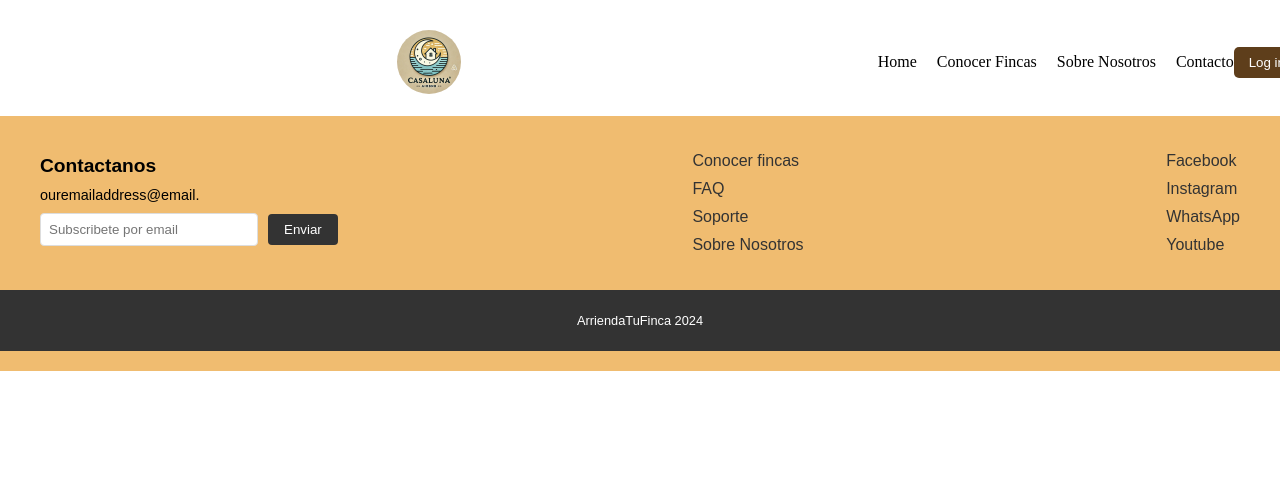
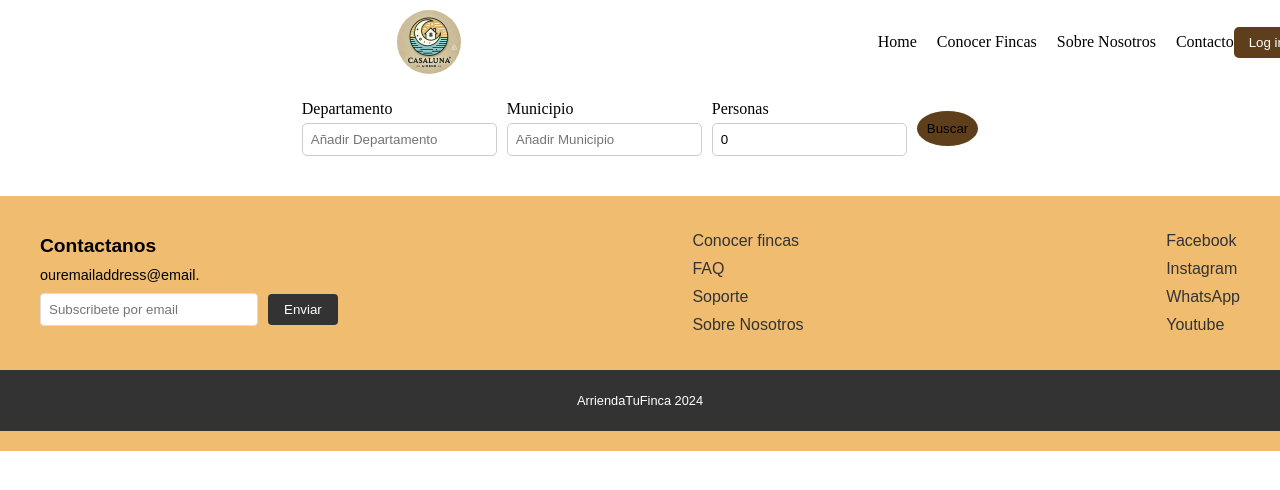
Before and after one commit to Juando26030/airBnbFrontend, an Angular app in the folder airBnbAngular/: page /explorar in a window 1280 px wide. Shown: the top 490 px of the page. Built offline with nearby package versions, Linux system fonts and the light colour scheme; grey boxes are pictures that could not be loaded.

Commit message:
componente sesion y buscar propiedades funcionando

```diff
--- a/airBnbAngular/src/app/components/dashboard-explorar/dashboard-explorar.component.css
+++ b/airBnbAngular/src/app/components/dashboard-explorar/dashboard-explorar.component.css
@@ -0,0 +1,4 @@
+:host {
+  display: block;
+  padding-top: 80px; /* Asegúrate de que este valor cubra la altura de tu menú */
+}
--- a/airBnbAngular/src/app/components/dashboard-explorar/dashboard-explorar.component.html
+++ b/airBnbAngular/src/app/components/dashboard-explorar/dashboard-explorar.component.html
@@ -1,3 +1,3 @@
-<app-filtros-busqueda (searchProperties)="propiedadComponent.onSearchProperties($event)"></app-filtros-busqueda>
+<app-filtros-busqueda (searchProperties)="onSearchProperties($event)"></app-filtros-busqueda>
 <app-propiedad #propiedadComponent></app-propiedad>
 <app-footer></app-footer>
--- a/airBnbAngular/src/app/components/dashboard-explorar/dashboard-explorar.component.ts
+++ b/airBnbAngular/src/app/components/dashboard-explorar/dashboard-explorar.component.ts
@@ -1,4 +1,4 @@
-import { Component } from '@angular/core';
+import {Component, ViewChild} from '@angular/core';
 import {MenuComponent} from "../menu/menu.component";
 import {PropiedadComponent} from "../propiedad/propiedad.component";
 import {FooterComponent} from "../footer/footer.component";
@@ -17,5 +17,11 @@ import {FiltrosBusquedaComponent} from "../filtros-busqueda/filtros-busqueda.com
   styleUrl: './dashboard-explorar.component.css'
 })
 export class DashboardExplorarComponent {
+  // Usamos ViewChild para acceder a 'propiedadComponent'
+  @ViewChild(PropiedadComponent) propiedadComponent!: PropiedadComponent;
 
+  onSearchProperties(searchParams: { departamento: string, municipio: string, people: number }) {
+    // Llamamos al método del componente de propiedades para realizar la búsqueda
+    this.propiedadComponent.onSearchProperties(searchParams);
+  }
 }
--- a/airBnbAngular/src/app/components/filtros-busqueda/filtros-busqueda.component.html
+++ b/airBnbAngular/src/app/components/filtros-busqueda/filtros-busqueda.component.html
@@ -1,13 +1,16 @@
+<!-- filtros-busqueda.component.html -->
 <div class="search-bar">
   <div class="search-field">
-    <label for="location">Ubicación</label>
-    <input type="text" id="location" [(ngModel)]="location" placeholder="Añadir Ubicación">
+    <label for="departamento">Departamento</label>
+    <input type="text" id="departamento" [(ngModel)]="departamento" placeholder="Añadir Departamento">
+  </div>
+  <div class="search-field">
+    <label for="municipio">Municipio</label>
+    <input type="text" id="municipio" [(ngModel)]="municipio" placeholder="Añadir Municipio">
   </div>
   <div class="search-field">
     <label for="people">Personas</label>
     <input type="number" id="people" [(ngModel)]="people" placeholder="Añadir Personas">
   </div>
-  <button class="search-btn" (click)="onSearch()">
-    <img src="search-icon.png" alt="Buscar" />
-  </button>
+  <button class="search-btn" (click)="onSearch()">Buscar</button>
 </div>
--- a/airBnbAngular/src/app/components/filtros-busqueda/filtros-busqueda.component.ts
+++ b/airBnbAngular/src/app/components/filtros-busqueda/filtros-busqueda.component.ts
@@ -12,15 +12,18 @@ import {FormsModule, ReactiveFormsModule} from "@angular/forms";
   styleUrl: './filtros-busqueda.component.css'
 })
 export class FiltrosBusquedaComponent {
+  // Asegúrate de declarar las variables que se utilizan en el template
+  departamento: string = '';   // Añadir esta propiedad
+  municipio: string = '';      // Añadir esta propiedad
+  people: number = 0;
 
-  location: string = '';
-  people: number = 0;
+  @Output() searchProperties: EventEmitter<{ departamento: string, municipio: string, people: number }> = new EventEmitter();
+
   onSearch(): void {
-    if (this.location && this.people) {
-      // Emitimos los valores al componente de propiedades
-      this.searchProperties.emit({ location: this.location, people: this.people });
-    }
+    this.searchProperties.emit({
+      departamento: this.departamento,
+      municipio: this.municipio,
+      people: this.people
+    });
   }
-
-  @Output() searchProperties: EventEmitter<{ location: string, people: number }> = new EventEmitter();
 }
--- a/airBnbAngular/src/app/components/footer/footer.component.css
+++ b/airBnbAngular/src/app/components/footer/footer.component.css
@@ -1,7 +1,25 @@
+html, body {
+  height: 100%;
+  margin: 0;
+  display: flex;
+  flex-direction: column;
+}
+
+app-root {
+  display: flex;
+  flex-direction: column;
+  min-height: 100vh; /* Ocupa toda la altura de la ventana */
+}
+
+router-outlet {
+  flex-grow: 1; /* El contenido toma el espacio restante, empujando el footer al final */
+}
+
 .footer {
   background-color: #f0bc70;
   padding: 20px 0;
   font-family: Arial, sans-serif;
+  width: 100%;
 }
 
 .footer__container {
--- a/airBnbAngular/src/app/components/propiedad/propiedad.component.ts
+++ b/airBnbAngular/src/app/components/propiedad/propiedad.component.ts
@@ -21,10 +21,12 @@ export class PropiedadComponent implements OnInit {
   }
 
   // Este método será llamado cuando el menú emita el evento de búsqueda
-  onSearchProperties(searchParams: { location: string, people: number }): void {
-    this.propiedadService.getPropiedades(searchParams.location, searchParams.people).subscribe(
+  // Método que recibe los filtros de búsqueda
+  onSearchProperties(searchParams: { departamento: string, municipio: string, people: number }): void {
+    this.propiedadService.getPropiedades(searchParams.departamento, searchParams.municipio, searchParams.people)
+      .subscribe(
         (data: PropiedadDTO[]) => {
-        this.properties = data;  // Actualizamos las propiedades con los resultados de la API
+          this.properties = data;
         },
         (error) => {
           console.error('Error al cargar propiedades', error);
--- a/airBnbAngular/src/app/services/propiedad.service.ts
+++ b/airBnbAngular/src/app/services/propiedad.service.ts
@@ -1,5 +1,5 @@
 import { Injectable } from '@angular/core';
-import {HttpClient, HttpHeaders} from "@angular/common/http";
+import {HttpClient, HttpHeaders, HttpParams} from "@angular/common/http";
 import {Observable} from "rxjs";
 import {environment} from "../environments/environment.development";
 import {PropiedadDTO} from "../DTOs/PropiedadDTO";
@@ -17,13 +17,14 @@ export class PropiedadService {
   }
   constructor(private http:HttpClient) { }
 
-  getPropiedades(ubicacion: string, cant_personas: number): Observable<PropiedadDTO[]> {
-    return this.http.get<PropiedadDTO[]>(`${environment.SERVER_URL}/api/propiedades/buscar`, {
-      params: {
-        ubicacion: ubicacion,
-        cant_personas: cant_personas.toString() // Convertimos el número a string para los query params
-      }
-    });
+  // Obtener propiedades según filtros
+  getPropiedades(departamento: string, municipio: string, people: number): Observable<PropiedadDTO[]> {
+    let params = new HttpParams();
+    if (departamento) params = params.set('departamento', departamento);
+    if (municipio) params = params.set('municipio', municipio);
+    if (people) params = params.set('cant_personas', people.toString());
+
+    return this.http.get<PropiedadDTO[]>(`${environment.SERVER_URL}/api/propiedades/buscar`, { params });
   }
 
 }
```
Lines whose indentation alone changed are shown as unchanged.
